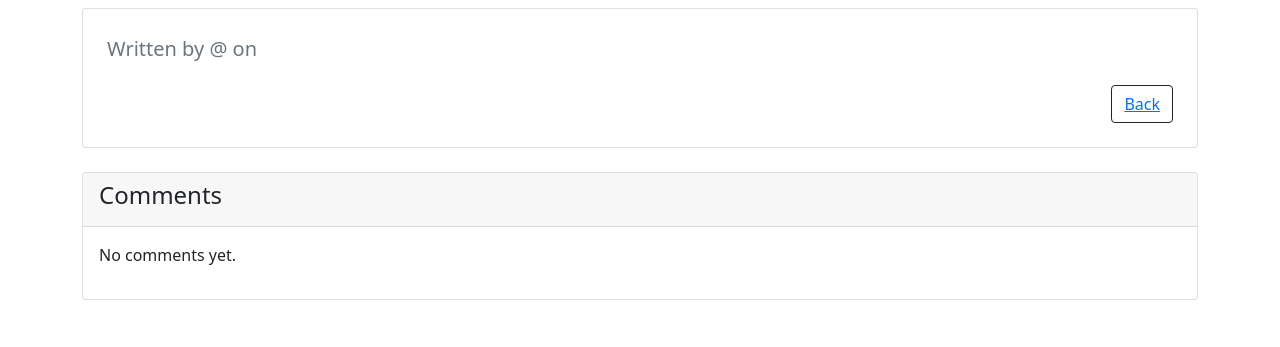
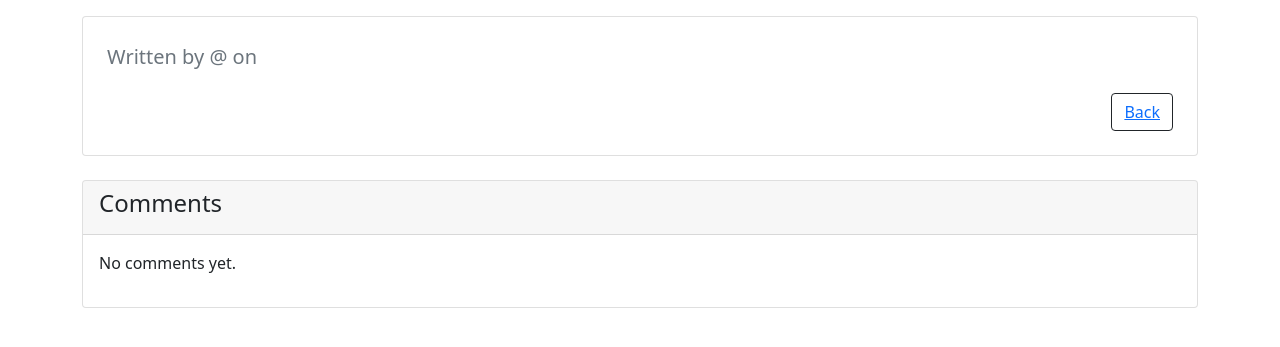
Before and after one commit to FerranPalmaC/DjangoBlog, a Django app: template posts/templates/posts/post_detail.html in a window 1280 px wide. Shown: the part 56-403 px from the top of the page. Run offline with Django 4.2, Linux system fonts and the light colour scheme; the template is opened without the code that fills it, so the values that code supplies are empty; some libraries are stand-ins or nearby versions.

Commit message:
UI improved by adding more margins

```diff
--- a/posts/templates/posts/post_detail.html
+++ b/posts/templates/posts/post_detail.html
@@ -1,7 +1,7 @@
 {% extends "base.html" %}
 
 {% load crispy_forms_tags %}{% block content %}
-    <div class="card py-2 px-2 mt-2 mb-3">
+    <div class="card py-2 px-2 mt-3 mb-3">
         <div class="card-body">
             {% block title %}
                 <h3 class="card-title mb-2">{{ post.title }}</h3>
@@ -21,7 +21,7 @@
             </div>
         </div>
     </div>
-       <div class="card mt-4">
+       <div class="card mt-4 mb-5">
             <div class="card-header">
                 <h4>Comments</h4>
             </div>
@@ -40,7 +40,7 @@
             </div>
         </div>
         {% if user.is_authenticated %}
-            <div class="card mt-4">
+            <div class="card mt-4 mb-5">
                 <div class="card-header">
                     <h4>Add a Comment</h4>
                 </div>
--- a/posts/templates/posts/post_list.html
+++ b/posts/templates/posts/post_list.html
@@ -6,7 +6,7 @@
 {% endblock %}
 
 {% for post in post_list %}
-    <div class="card mt-2 mb-3">
+    <div class="card mt-3 mb-3">
         <div class="card-header"><strong>@{{ post.author.username }}</strong></div>
         <div class="card-body d-flex flex-row justify-content-between">
             <div class="d-block text-truncate" style="max-height: 150px;">
```
